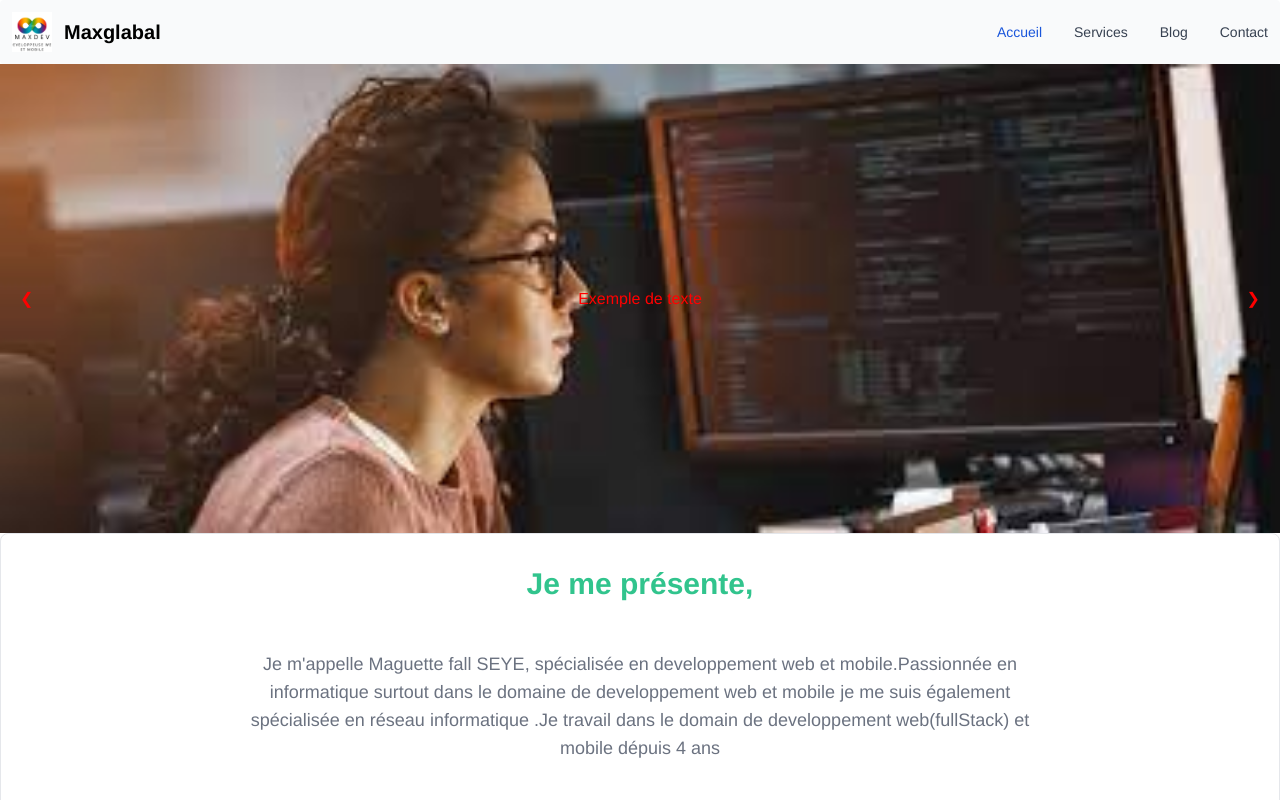
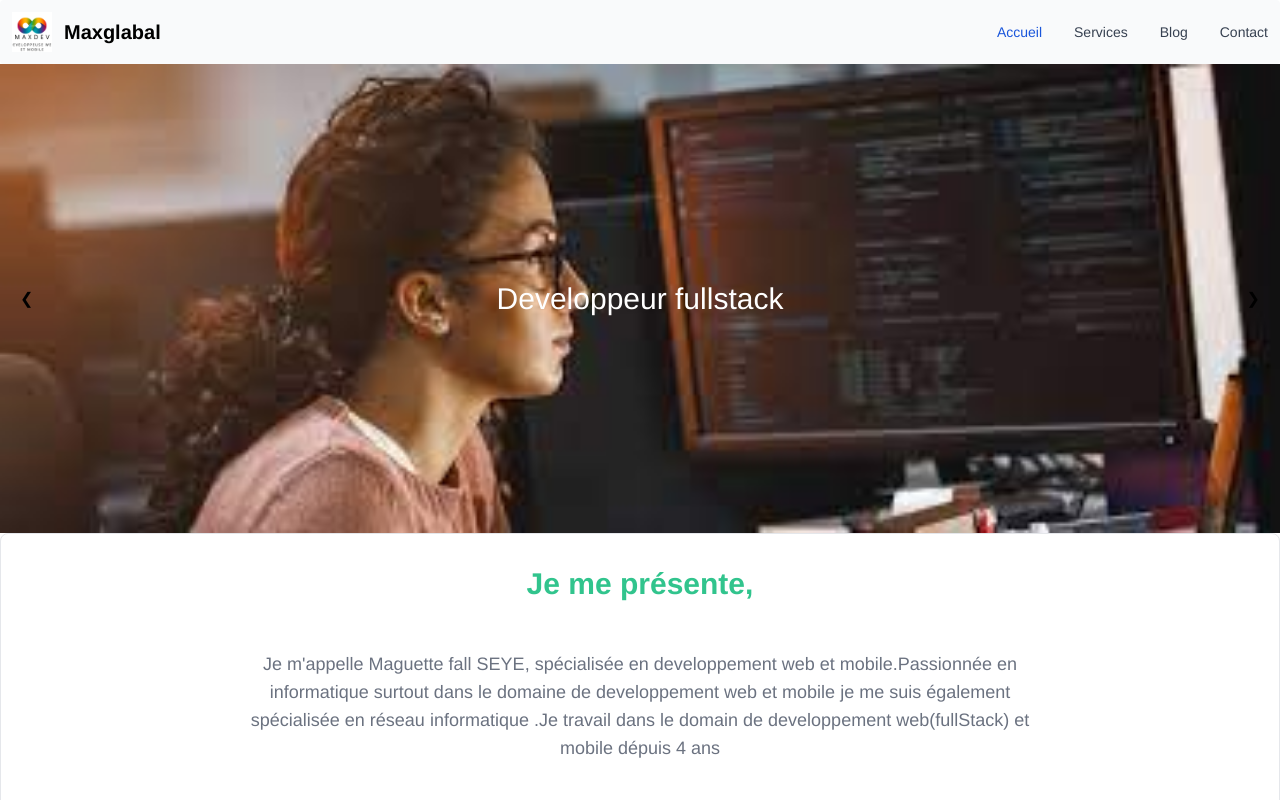
Before and after one commit to mafallseye/premierapp, a Vue app: page / in a window 1280 px wide. Shown: the top 800 px of the page. Built offline with nearby package versions, Linux system fonts and the light colour scheme.

Commit message:
premiere app1

```diff
--- a/src/views/HomeView.vue
+++ b/src/views/HomeView.vue
@@ -6,7 +6,7 @@
       <div class="carousel w-full ">
         <div id="slide1" class="contener carousel-item relative w-full">
           <img src="@/assets/dev.jpg" class="w-full" />
-          <div class="texte_centrer">Exemple de texte</div>
+          <div class="texte_centrer text-3xl text-white">Developpeur fullstack</div>
           <div
             class="absolute flex justify-between transform -translate-y-1/2 left-5 right-5 top-1/2"
           >
@@ -417,7 +417,7 @@ export default {
 .contener{
   position: relative;
   text-align: center;
-  color: red;
+
 }
 .texte_centrer {
   position: absolute;
```
